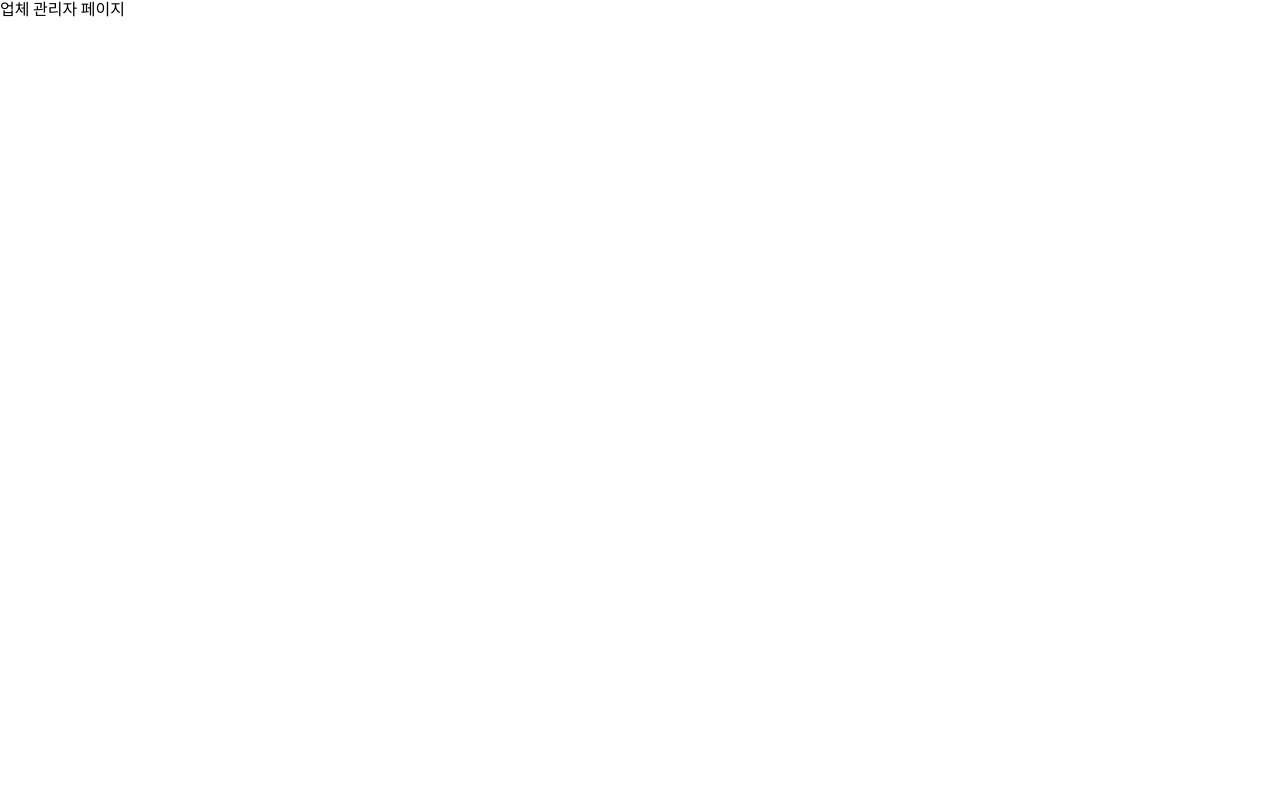
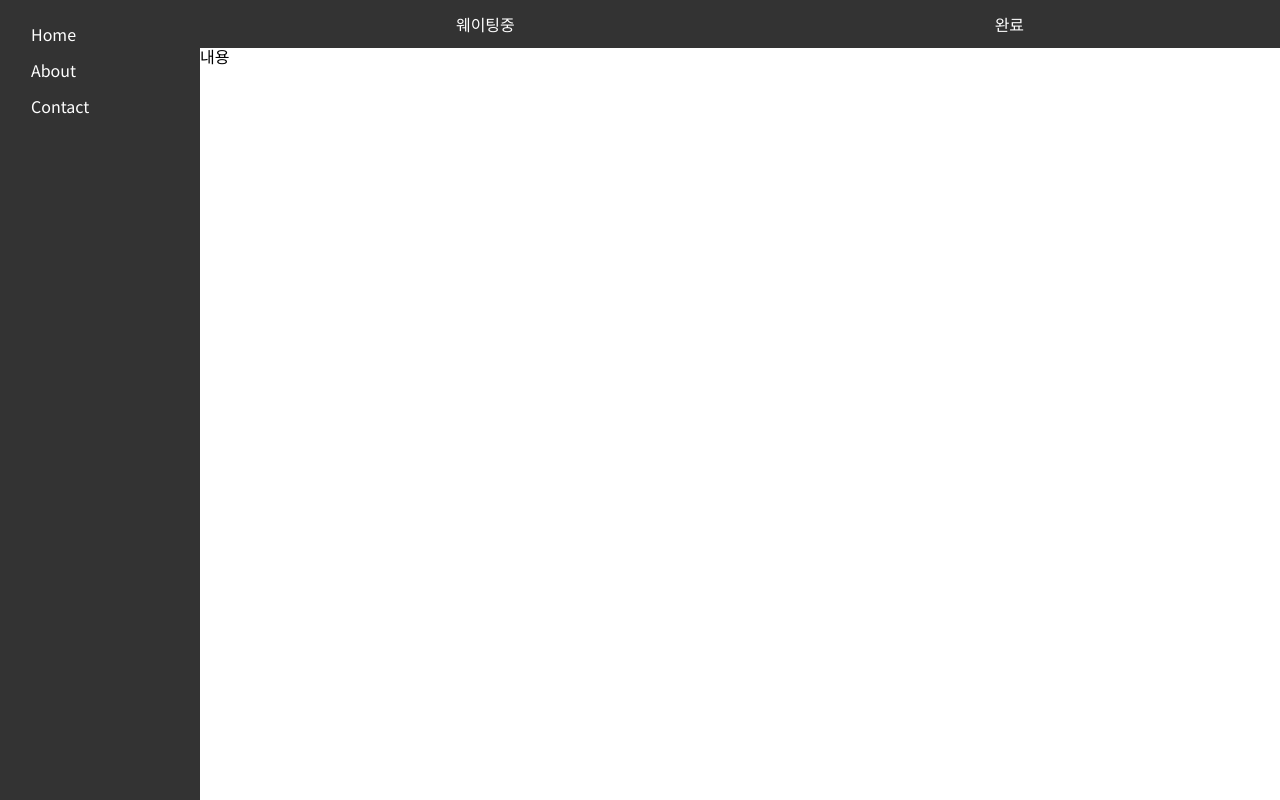
Before and after one commit to syoo531/team-project, a Next.js app in the folder client/: page /corpAdmin in a window 1280 px wide. Built offline with nearby package versions, Linux system fonts and the light colour scheme.

Commit message:
feat: corpAdmin file add

```diff
--- /dev/null
+++ b/client/src/app/corpAdmin/components/navbar/navbar.js
@@ -0,0 +1,18 @@
+// components/Navbar.js
+import Link from "next/link";
+import "./navbar.scss";
+
+export default function Navbar() {
+  return (
+    <nav className="navbar">
+      <ul>
+        <li>
+          <Link href="">웨이팅중</Link>
+        </li>
+        <li>
+          <Link href="">완료</Link>
+        </li>
+      </ul>
+    </nav>
+  );
+}
--- /dev/null
+++ b/client/src/app/corpAdmin/components/navbar/navbar.scss
@@ -0,0 +1,17 @@
+.navbar {
+  background: #333;
+  color: white;
+  padding: 1rem;
+  flex-shrink: 0;
+
+  ul {
+    list-style: none;
+    display: flex;
+    justify-content: space-around;
+  }
+
+  a {
+    color: white;
+    text-decoration: none;
+  }
+}
--- /dev/null
+++ b/client/src/app/corpAdmin/components/sidebar/sidebar.js
@@ -0,0 +1,21 @@
+// components/Sidebar.js
+import Link from "next/link";
+import "./sidebar.scss";
+
+export default function Sidebar() {
+  return (
+    <div className="sidebar">
+      <ul>
+        <li>
+          <Link href="/">Home</Link>
+        </li>
+        <li>
+          <Link href="">About</Link>
+        </li>
+        <li>
+          <Link href="">Contact</Link>
+        </li>
+      </ul>
+    </div>
+  );
+}
--- /dev/null
+++ b/client/src/app/corpAdmin/components/sidebar/sidebar.scss
@@ -0,0 +1,25 @@
+/* components/Sidebar.module.scss */
+.sidebar {
+  background: #333;
+  color: white;
+  padding: 1rem;
+  width: 200px;
+  height: 100vh;
+  flex-shrink: 0;
+
+  ul {
+    list-style: none;
+    padding: 0;
+
+    li a {
+      color: white;
+      text-decoration: none;
+      display: block;
+      padding: 10px 15px;
+
+      &:hover {
+        background-color: #444;
+      }
+    }
+  }
+}
--- /dev/null
+++ b/client/src/app/corpAdmin/main.scss
@@ -0,0 +1,14 @@
+.container {
+  display: flex;
+  height: 100vh;
+}
+
+.main {
+  flex-grow: 1;
+  display: flex;
+  flex-direction: column;
+}
+
+.content {
+  flex-grow: 1;
+}
--- a/client/src/app/corpAdmin/page.js
+++ b/client/src/app/corpAdmin/page.js
@@ -1,7 +1,17 @@
-export default function Page() {
-    return (
-      <main>
-        <p>업체 관리자 페이지</p>
-      </main>
-    );
-  }
+// 팝업스토어 업체 관리자 페이지
+
+import Navbar from "./components/navbar/navbar";
+import Sidebar from "./components/sidebar/sidebar";
+import "./main.scss";
+
+export default function CorpAdmin() {
+  return (
+    <div className="container">
+      <Sidebar />
+      <div className="main">
+        <Navbar />
+        <div className="content">내용</div>
+      </div>
+    </div>
+  );
+}
```
